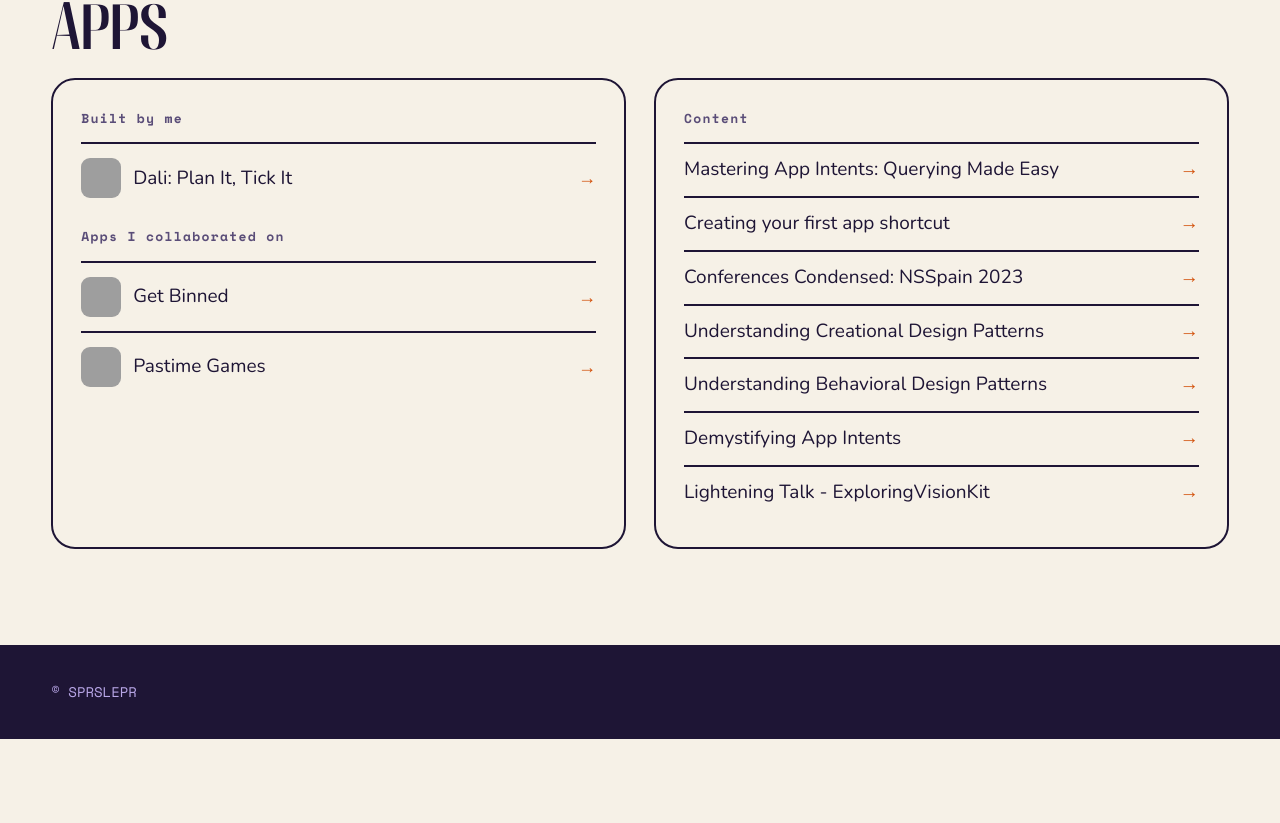
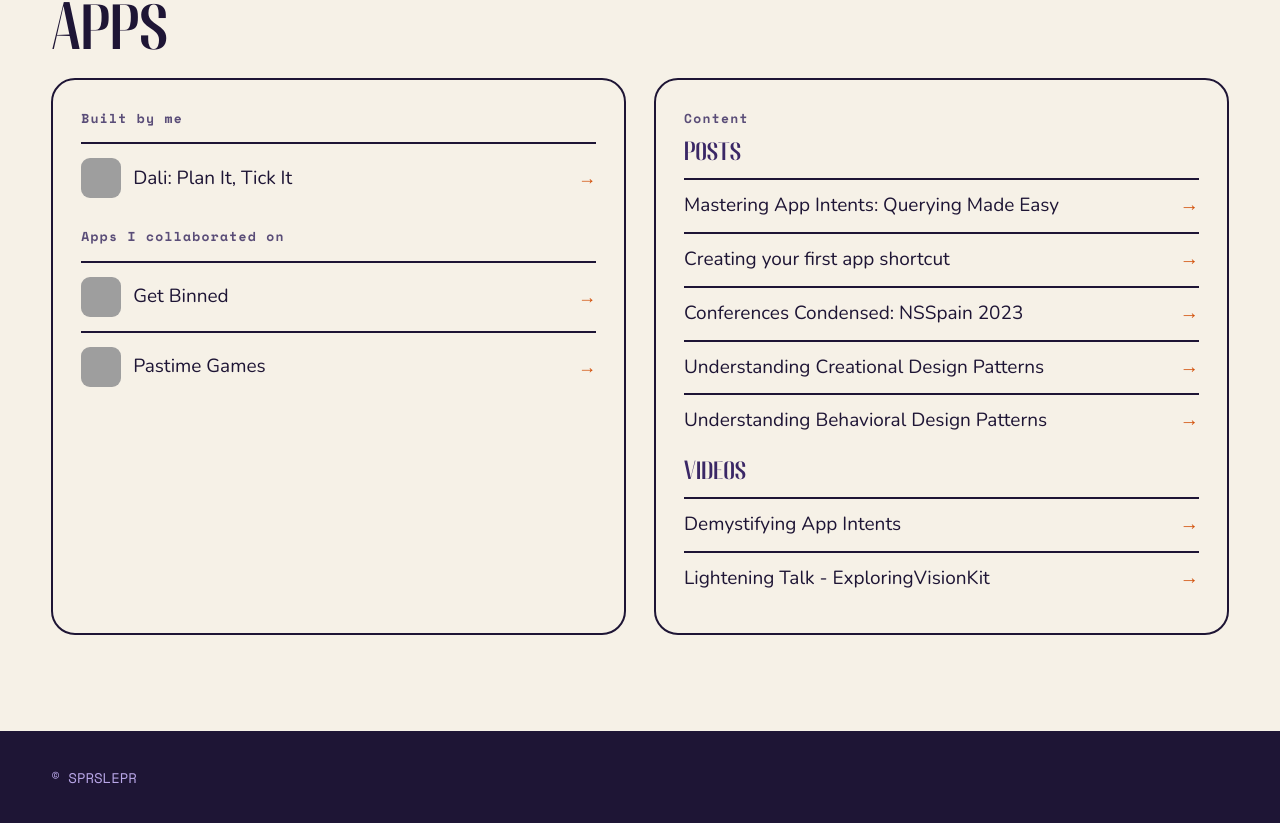
Before and after one commit to SPRSLEPR/sprslepr.com, a plain HTML site: page about.html in a window 1280 px wide. Shown: the part 1045-1868 px from the top of the page. Before the commit the page ends 1784 px from the top, so only its background shows below. Drawn offline with nearby package versions, Linux system fonts and the light colour scheme; grey boxes are pictures that could not be loaded.

Commit message:
Label posts and videos within Content

```diff
--- a/about.html
+++ b/about.html
@@ -83,12 +83,16 @@
       </div>
       <div class="sps-card">
         <div class="sps-label">Content</div>
+        <h3 class="sps-app-group-title">Posts</h3>
         <ul class="sps-links">
           <li><a href="https://lickability.com/blog/app-intents/">Mastering App Intents: Querying Made Easy</a></li>
           <li><a href="https://lickability.com/blog/creating-your-first-app-shortcut/">Creating your first app shortcut</a></li>
           <li><a href="https://lickability.com/blog/conferences-condensed-nsspain-2023/">Conferences Condensed: NSSpain 2023</a></li>
           <li><a href="https://lickability.com/blog/understanding-creational-design-patterns/">Understanding Creational Design Patterns</a></li>
           <li><a href="https://lickability.com/blog/understanding-behavioral-design-patterns/">Understanding Behavioral Design Patterns</a></li>
+        </ul>
+        <h3 class="sps-app-group-title">Videos</h3>
+        <ul class="sps-links">
           <li><a href="https://youtu.be/S347vT40lYQ">Demystifying App Intents</a></li>
           <li><a href="https://youtu.be/pBSAOxA5gZ8">Lightening Talk - ExploringVisionKit</a></li>
         </ul>
```
